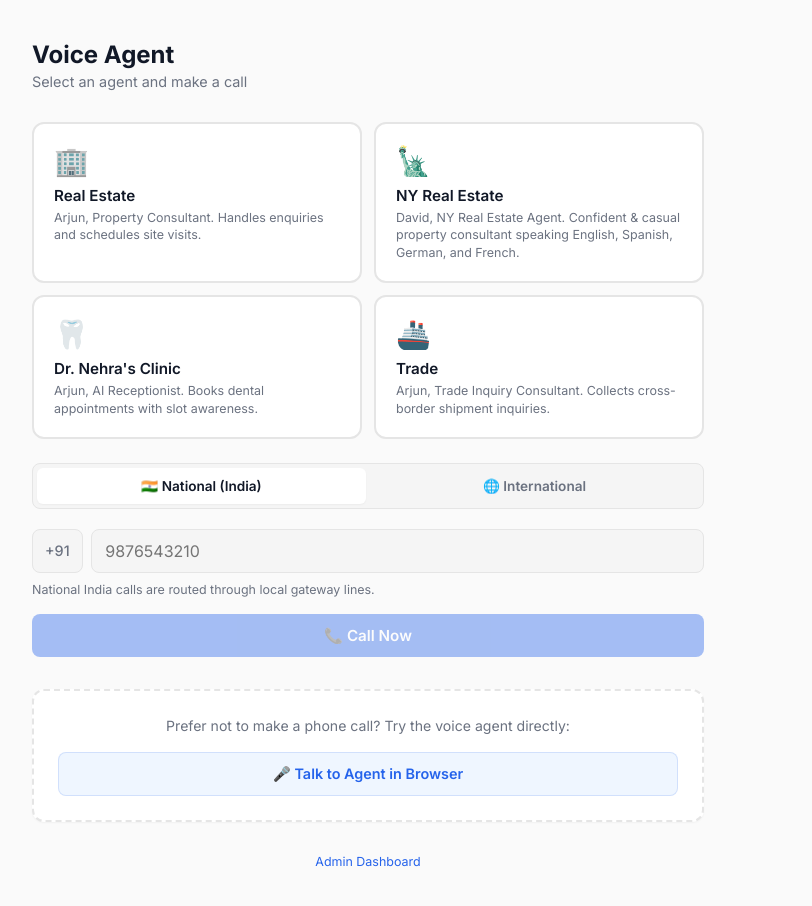
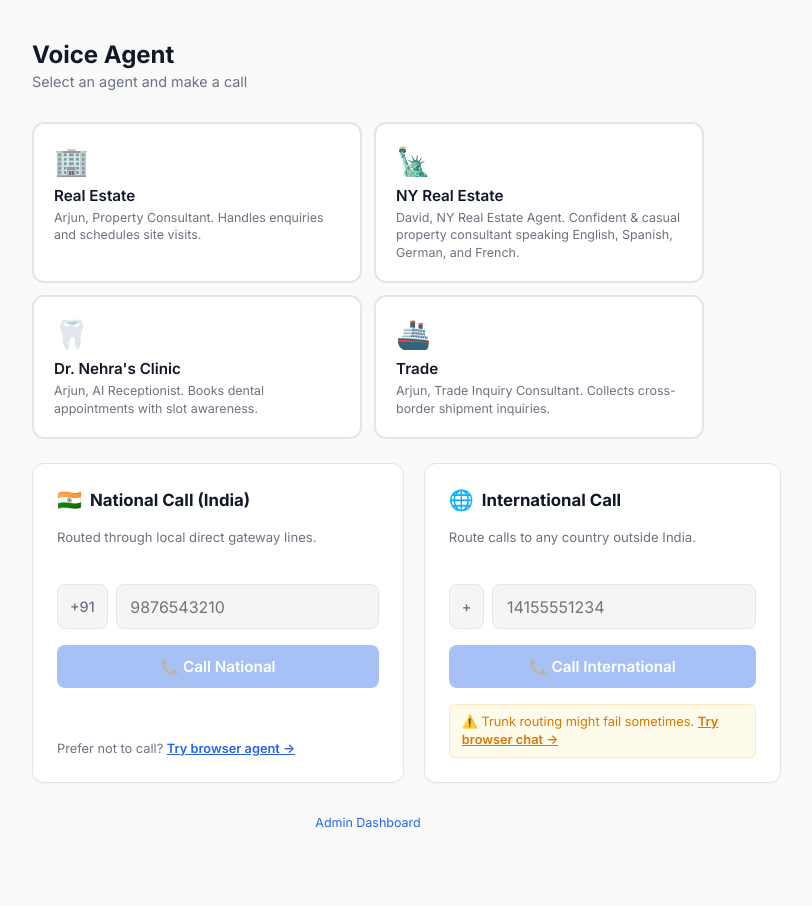
Before and after one commit to devbh04/ai-conversational-agent, a Next.js app in the folder client/: page / in a window 1280 px wide. Shown: the top 906 px of the page, without its empty margins (272-1084 px from the left). After the commit the page ends 870 px from the top, so only its background shows below. Built offline with nearby package versions, Linux system fonts and the light colour scheme; no server answers.

Commit message:
improved the ui for the web agents

```diff
--- a/client/app/chat/page.tsx
+++ b/client/app/chat/page.tsx
@@ -192,6 +192,7 @@ export default function ChatPage() {
           token={token}
           serverUrl={lkUrl}
           connect={true}
+          audio={true}
           onDisconnected={handleEnd}
         >
           <RoomAudioRenderer />
--- a/client/app/globals.css
+++ b/client/app/globals.css
@@ -347,113 +347,90 @@ a:hover { text-decoration: underline; }
   margin-top: 0.75rem;
 }
 
-/* ── Calling Mode Tabs ─────────────────────────────────────────────────── */
-.calling-mode-tabs {
-  display: flex;
-  background: var(--bg-input);
-  border: 1px solid var(--border);
-  border-radius: var(--radius-sm);
-  padding: 0.25rem;
-  gap: 0.25rem;
-  margin-bottom: 1.25rem;
+/* ── Calling Channels Panels (Side by Side) ────────────────────────────── */
+.calling-channels-container {
+  display: grid;
+  grid-template-columns: 1fr 1fr;
+  gap: 1.25rem;
+  margin-top: 1.25rem;
+  margin-bottom: 1.75rem;
 }
 
-.tab-btn {
-  flex: 1;
-  padding: 0.6rem;
-  background: transparent;
-  border: none;
-  border-radius: 6px;
-  color: var(--text-secondary);
-  font-size: 0.85rem;
-  font-weight: 600;
-  cursor: pointer;
-  transition: all 0.15s ease;
-  font-family: inherit;
+.calling-channel-card {
+  background: var(--bg-card);
+  border: 1px solid var(--border);
+  border-radius: var(--radius);
+  padding: 1.5rem;
+  box-shadow: var(--shadow-sm);
+  display: flex;
+  flex-direction: column;
+  gap: 1rem;
 }
 
-.tab-btn:hover {
-  color: var(--text);
-  background: rgba(0, 0, 0, 0.02);
+.channel-header {
+  display: flex;
+  align-items: center;
+  gap: 0.5rem;
 }
 
-.tab-btn.active {
-  background: var(--bg-card);
-  color: var(--text);
-  box-shadow: var(--shadow-sm);
+.channel-icon {
+  font-size: 1.25rem;
 }
 
-.mode-content {
-  animation: fadeIn 0.2s ease-out;
+.channel-header h3 {
+  font-size: 1.05rem;
+  font-weight: 700;
+  color: var(--text);
 }
 
-@keyframes fadeIn {
-  from { opacity: 0; transform: translateY(2px); }
-  to { opacity: 1; transform: translateY(0); }
+.channel-desc {
+  font-size: 0.82rem;
+  color: var(--text-secondary);
+  line-height: 1.4;
+  margin-bottom: 0.25rem;
+  min-height: 2.25rem;
 }
 
-.mode-hint {
-  font-size: 0.78rem;
+.channel-fallback-note {
+  font-size: 0.8rem;
   color: var(--text-secondary);
-  margin-top: 0.5rem;
   line-height: 1.4;
+  margin-top: auto;
+  padding-top: 0.5rem;
 }
 
-.mode-hint.warning-hint {
+.channel-fallback-note.warning-note {
   color: var(--amber);
-  font-weight: 500;
   background: var(--amber-light);
-  border: 1px solid #fde68a;
+  border: 1px solid rgba(245, 158, 11, 0.2);
   border-radius: 6px;
   padding: 0.5rem 0.75rem;
 }
 
-/* ── Fallback Chat Box ─────────────────────────────────────────────────── */
-.fallback-box {
-  margin-top: 2rem;
-  padding: 1.5rem;
-  background: var(--bg-card);
-  border: 2px dashed var(--border);
-  border-radius: var(--radius);
-  text-align: center;
-  box-shadow: var(--shadow-sm);
+.fallback-link-inline {
+  color: var(--accent);
+  font-weight: 600;
+  text-decoration: underline;
+  cursor: pointer;
 }
 
-.fallback-text {
-  font-size: 0.88rem;
-  color: var(--text-secondary);
-  margin-bottom: 1rem;
-  line-height: 1.5;
+.fallback-link-inline:hover {
+  color: var(--accent-hover);
 }
 
-.btn-chat-fallback {
-  display: inline-flex;
-  align-items: center;
-  justify-content: center;
-  gap: 0.5rem;
-  width: 100%;
-  padding: 0.75rem;
-  background: var(--accent-light);
-  color: var(--accent);
-  border: 1px solid rgba(37, 99, 235, 0.15);
-  border-radius: var(--radius-sm);
-  font-size: 0.9rem;
-  font-weight: 600;
-  text-decoration: none;
-  transition: all 0.15s ease;
+.fallback-link-inline.highlighted {
+  color: var(--amber);
+  text-decoration: underline;
 }
 
-.btn-chat-fallback:hover {
-  background: var(--accent);
-  color: #fff;
-  border-color: var(--accent);
-  text-decoration: none;
-  box-shadow: 0 4px 12px rgba(37, 99, 235, 0.15);
+.fallback-link-inline.highlighted:hover {
+  color: #b45309;
 }
 
 /* ── Responsive ────────────────────────────────────────────────────────── */
 
 @media (max-width: 600px) {
   .agent-grid { grid-template-columns: 1fr; }
+  .calling-channels-container { grid-template-columns: 1fr; }
   .container { padding: 1.5rem 1rem; }
 }
--- a/client/app/page.tsx
+++ b/client/app/page.tsx
@@ -40,13 +40,14 @@ export default function Home() {
   const [callStatusType, setCallStatusType] = useState<"" | "active" | "error">("");
   const [isCalling, setIsCalling] = useState(false);
 
-  async function handleCall() {
-    const isIntl = callingMode === "international";
+  async function handleCall(mode: "national" | "international") {
+    const isIntl = mode === "international";
     const currentPhone = isIntl ? intlPhone : phone;
     const minLength = isIntl ? 7 : 10;
 
     if (!selectedAgent || currentPhone.length < minLength) return;
     setIsCalling(true);
+    setCallingMode(mode);
     setCallStatus("Dispatching call...");
     setCallStatusType("active");
 
@@ -62,7 +63,7 @@ export default function Home() {
       });
       const data = await res.json();
       if (data.success) {
-        setCallStatus(`Call dispatched — room: ${data.room}`);
+        setCallStatus(`Call dispatched to ${fullPhone} — room: ${data.room}`);
         setCallStatusType("active");
       } else {
         setCallStatus(data.error || "Failed to dispatch");
@@ -94,24 +95,15 @@ export default function Home() {
         ))}
       </div>
 
-      <div className="calling-mode-tabs">
-        <button
-          className={`tab-btn${callingMode === "national" ? " active" : ""}`}
-          onClick={() => { setCallingMode("national"); setCallStatus(""); }}
-        >
-          🇮🇳 National (India)
-        </button>
-        <button
-          className={`tab-btn${callingMode === "international" ? " active" : ""}`}
-          onClick={() => { setCallingMode("international"); setCallStatus(""); }}
-        >
-          🌐 International
-        </button>
+      <div className="calling-channels-container">
+        {/* National Calling Card */}
+        <div className="calling-channel-card">
+          <div className="channel-header">
+            <span className="channel-icon">🇮🇳</span>
+            <h3>National Call (India)</h3>
           </div>
+          <p className="channel-desc">Routed through local direct gateway lines.</p>
 
-      <div className="phone-section">
-        {callingMode === "national" ? (
-          <div className="mode-content">
           <div className="phone-input-wrapper">
             <div className="phone-prefix">+91</div>
             <input
@@ -122,10 +114,35 @@ export default function Home() {
               onChange={(e) => setPhone(e.target.value.replace(/\D/g, "").slice(0, 10))}
             />
           </div>
-            <p className="mode-hint">National India calls are routed through local gateway lines.</p>
+
+          <button
+            className={`btn-primary${isCalling && callingMode === "national" ? " calling" : ""}`}
+            disabled={!selectedAgent || phone.length < 10 || isCalling}
+            onClick={() => handleCall("national")}
+          >
+            {isCalling && callingMode === "national" ? (
+              <><span className="spinner" /> Calling...</>
+            ) : (
+              <>📞 Call National</>
+            )}
+          </button>
+
+          <div className="channel-fallback-note">
+            Prefer not to call?{" "}
+            <a href={`/chat?agent=${selectedAgent || ""}`} className="fallback-link-inline">
+              Try browser agent →
+            </a>
           </div>
-        ) : (
-          <div className="mode-content">
+        </div>
+
+        {/* International Calling Card */}
+        <div className="calling-channel-card">
+          <div className="channel-header">
+            <span className="channel-icon">🌐</span>
+            <h3>International Call</h3>
+          </div>
+          <p className="channel-desc">Route calls to any country outside India.</p>
+
           <div className="phone-input-wrapper">
             <div className="phone-prefix">+</div>
             <input
@@ -136,26 +153,27 @@ export default function Home() {
               onChange={(e) => setIntlPhone(e.target.value.replace(/\D/g, "").slice(0, 15))}
             />
           </div>
-            <p className="mode-hint warning-hint">⚠️ International calls may fail depending on carrier & routing constraints.</p>
-          </div>
-        )}
-      </div>
 
           <button
-        className={`btn-primary${isCalling ? " calling" : ""}`}
-        disabled={
-          !selectedAgent ||
-          isCalling ||
-          (callingMode === "national" ? phone.length < 10 : intlPhone.length < 7)
-        }
-        onClick={handleCall}
+            className={`btn-primary${isCalling && callingMode === "international" ? " calling" : ""}`}
+            disabled={!selectedAgent || intlPhone.length < 7 || isCalling}
+            onClick={() => handleCall("international")}
           >
-        {isCalling ? (
+            {isCalling && callingMode === "international" ? (
               <><span className="spinner" /> Calling...</>
             ) : (
-          <>📞 Call Now</>
+              <>📞 Call International</>
             )}
           </button>
+
+          <div className="channel-fallback-note warning-note">
+            ⚠️ Trunk routing might fail sometimes.{" "}
+            <a href={`/chat?agent=${selectedAgent || ""}`} className="fallback-link-inline highlighted">
+              Try browser chat →
+            </a>
+          </div>
+        </div>
+      </div>
 
       {callStatus && (
         <div className={`call-status${callStatusType ? ` ${callStatusType}` : ""}`}>
@@ -163,17 +181,6 @@ export default function Home() {
         </div>
       )}
 
-      <div className="fallback-box">
-        <p className="fallback-text">
-          {callingMode === "international"
-            ? "Avoid international trunk failures. Connect directly using your browser mic:"
-            : "Prefer not to make a phone call? Try the voice agent directly:"}
-        </p>
-        <a href={`/chat?agent=${selectedAgent || ""}`} className="btn-chat-fallback">
-          🎤 Talk to {selectedAgent ? AGENTS.find(a => a.id === selectedAgent)?.name : "Agent"} in Browser
-        </a>
-      </div>
-
       <div className="footer-links">
         <a href="/admin">Admin Dashboard</a>
       </div>
```
Lines whose indentation alone changed are shown as unchanged.
